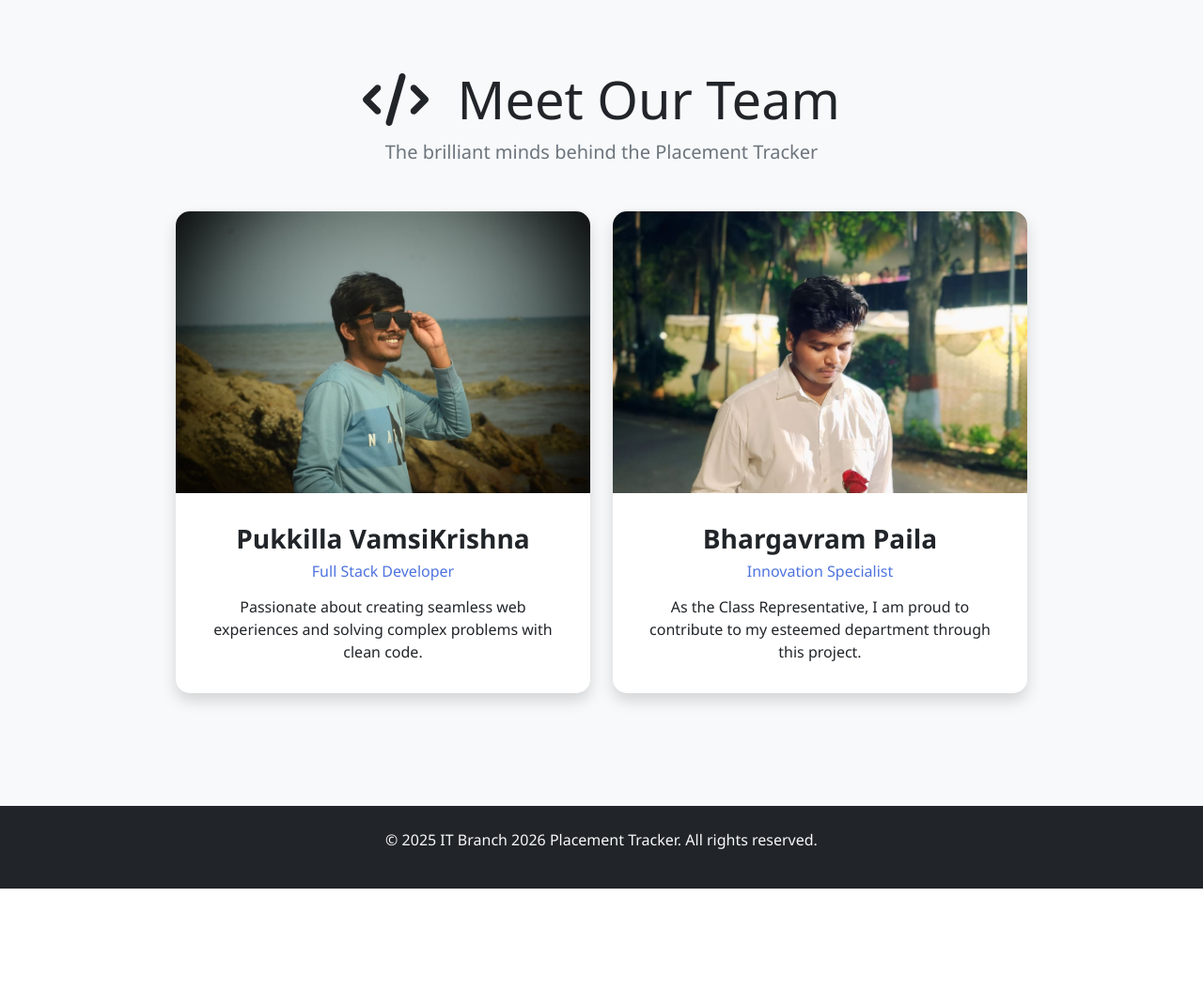
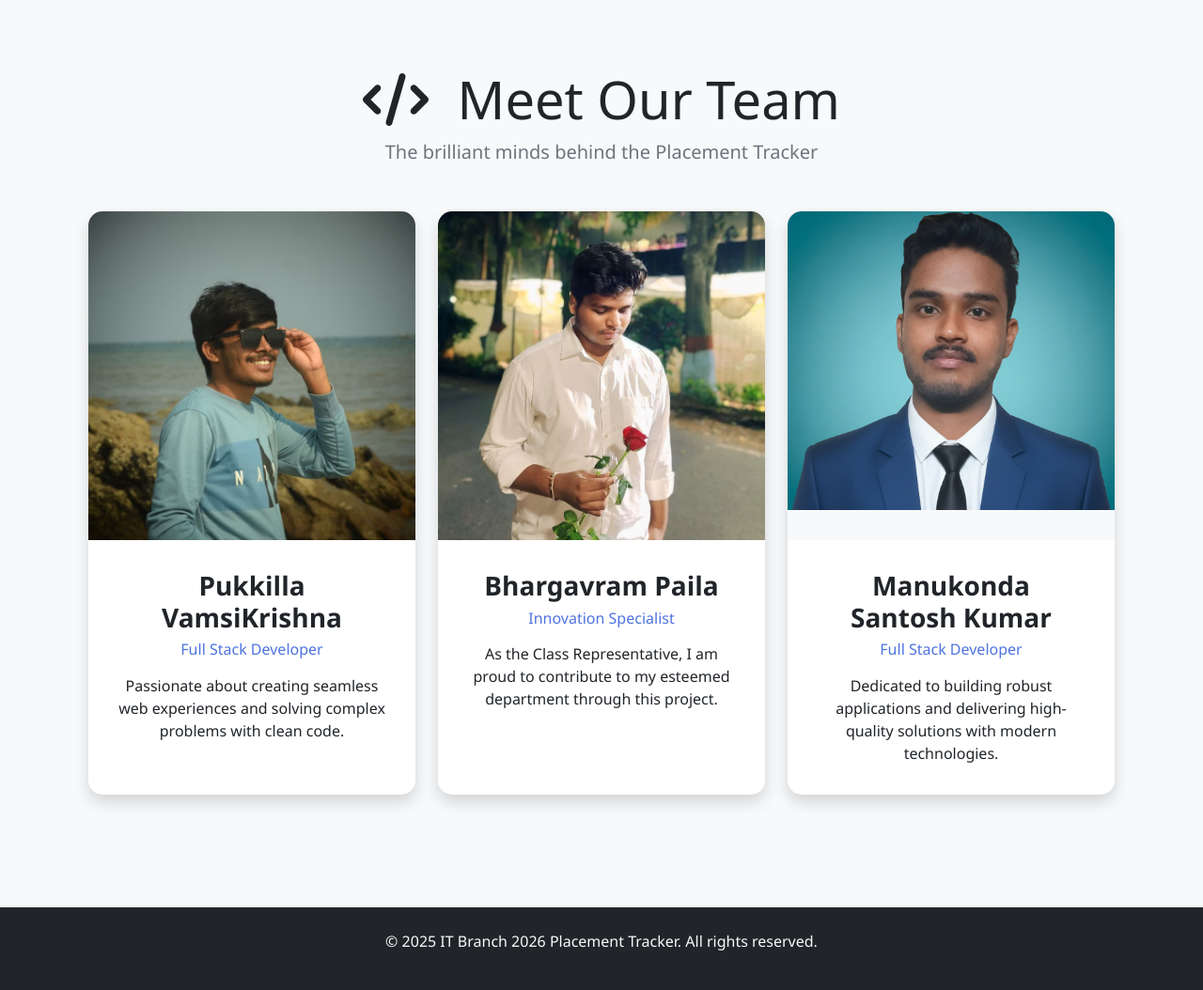
Before and after one commit to PUKKILLA-VAMSIKRISHNA/Placement_Tracker_2026, a Flask app: page /developers in a window 1280 px wide. Shown: the part 56-1110 px from the top of the page at 94% size. Before the commit the page ends 1002 px from the top, so only its background shows below. Run offline with Flask 3, Linux system fonts and the light colour scheme.

Commit message:
Update developer 2 image zoom and add developer 3 image

```diff
--- a/templates/developers.html
+++ b/templates/developers.html
@@ -24,9 +24,9 @@
 
     <div class="row justify-content-center">
         <!-- Developer 1 -->
-        <div class="col-md-5 mb-4">
+        <div class="col-md-4 mb-4">
             <div class="card developer-card h-100 shadow">
-                <div class="developer-image-container">
+                <div class="developer-image-container developer-1">
                     <img src="{{ url_for('static', filename='img/Developer1.jpg') }}" alt="Vamsi Krishna" class="developer-image">
                     <div class="social-links">
                         <a href="https://www.linkedin.com/in/pukkilla-vamsikrishna-7772741aa" target="_blank" class="social-link linkedin">
@@ -46,9 +46,9 @@
         </div>
 
         <!-- Developer 2 -->
-        <div class="col-md-5 mb-4">
+        <div class="col-md-4 mb-4">
             <div class="card developer-card h-100 shadow">
-                <div class="developer-image-container">
+                <div class="developer-image-container developer-2">
                     <img src="{{ url_for('static', filename='img/Developer2.jpg') }}" alt="Bhargavram" class="developer-image">
                     <div class="social-links">
                         <a href="https://www.linkedin.com/in/bhargavram-paila/" target="_blank" class="social-link linkedin">
@@ -61,8 +61,30 @@
                 </div>
                 <div class="card-body text-center">
                     <h3 class="card-title">Bhargavram Paila</h3>
-                    <h6 class="text-primary mb-3">Innovation Specialist </h6>
+                    <h6 class="text-primary mb-3">Innovation Specialist</h6>
                     <p class="card-text">As the Class Representative, I am proud to contribute to my esteemed department through this project.</p>
+                </div>
+            </div>
+        </div>
+
+        <!-- Developer 3 -->
+        <div class="col-md-4 mb-4">
+            <div class="card developer-card h-100 shadow">
+                <div class="developer-image-container developer-3">
+                    <img src="{{ url_for('static', filename='img/Developer3.jpg') }}" alt="Santosh Kumar" class="developer-image">
+                    <div class="social-links">
+                        <a href="https://www.linkedin.com/in/manukonda-santosh-kumar-453929289/" target="_blank" class="social-link linkedin">
+                            <i class="fab fa-linkedin-in"></i>
+                        </a>
+                        <a href="https://github.com/santosh5133j6" target="_blank" class="social-link github">
+                            <i class="fab fa-github"></i>
+                        </a>
+                    </div>
+                </div>
+                <div class="card-body text-center">
+                    <h3 class="card-title">Manukonda Santosh Kumar</h3>
+                    <h6 class="text-primary mb-3">Full Stack Developer</h6>
+                    <p class="card-text">Dedicated to building robust applications and delivering high-quality solutions with modern technologies.</p>
                 </div>
             </div>
         </div>
@@ -84,15 +106,36 @@
 
 .developer-image-container {
     position: relative;
-    height: 300px;
+    height: 350px;
     overflow: hidden;
+    background-color: #f8f9fa;
+    display: flex;
+    align-items: center;
+    justify-content: center;
 }
 
 .developer-image {
     width: 100%;
     height: 100%;
     object-fit: cover;
+    object-position: center center;
     transition: transform 0.5s ease;
+}
+
+.developer-1 .developer-image {
+    object-fit: cover;
+    object-position: center top;
+}
+
+.developer-2 .developer-image {
+    object-fit: cover;
+    object-position: center top;
+    transform: scale(1.2);
+}
+
+.developer-3 .developer-image {
+    object-fit: contain;
+    object-position: center top;
 }
 
 .developer-card:hover .developer-image {
```
Also changed, not shown: static/img/Developer2.jpg, static/img/Developer3.jpg (added).
